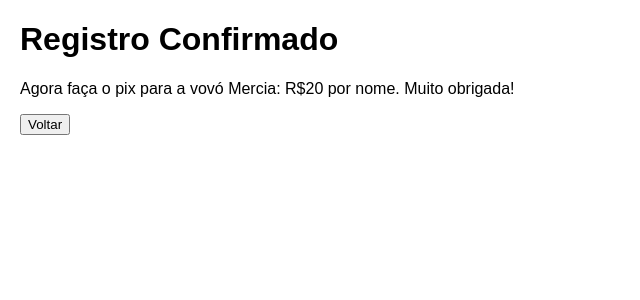
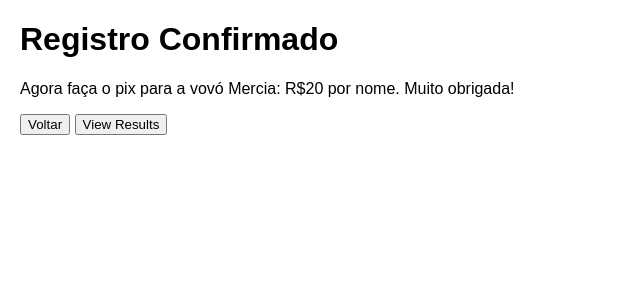
Before and after one commit to thealexsada/rifadenomes, a Python web app: template templates/registrants.html in a window 1280 px wide. Shown: the top 300 px of the page, without its empty margins (0-640 px from the left). Run offline with Jinja, Linux system fonts and the light colour scheme; the template is opened without the code that fills it, so the values that code supplies are empty.

Commit message:
added results page in the right place

```diff
--- a/templates/index.html
+++ b/templates/index.html
@@ -16,7 +16,6 @@
         <input type="hidden" id="selectedNames" name="names" value="">
         <input autocomplete="off" autofocus type="text" name="registrant" placeholder="Seu nome" required>
         <button type="submit">Registrar</button>
-        <a href="/results" class="button">View Results</a>
     </form>
 
     <script>
--- a/templates/registrants.html
+++ b/templates/registrants.html
@@ -5,4 +5,6 @@
     <p>Agora faça o pix para a vovó Mercia: R$20 por nome. Muito obrigada!</p>
 
     <button onclick="window.location.href='/'">Voltar</button>
+    <button onclick="window.location.href='/results'"">View Results</button>
+
 {% endblock %}
```
